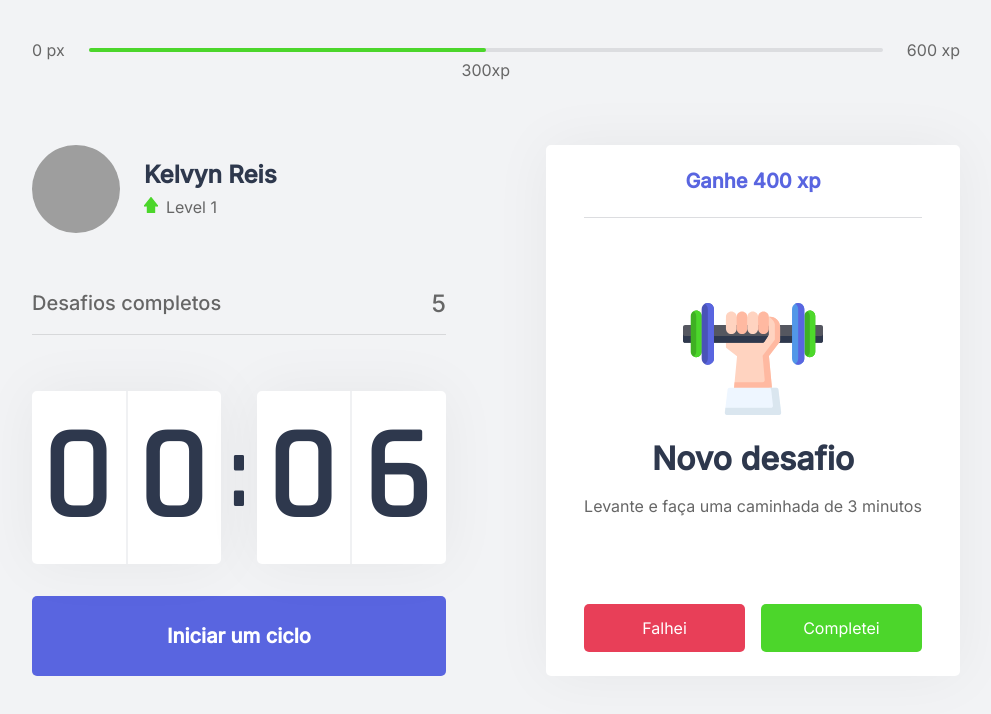
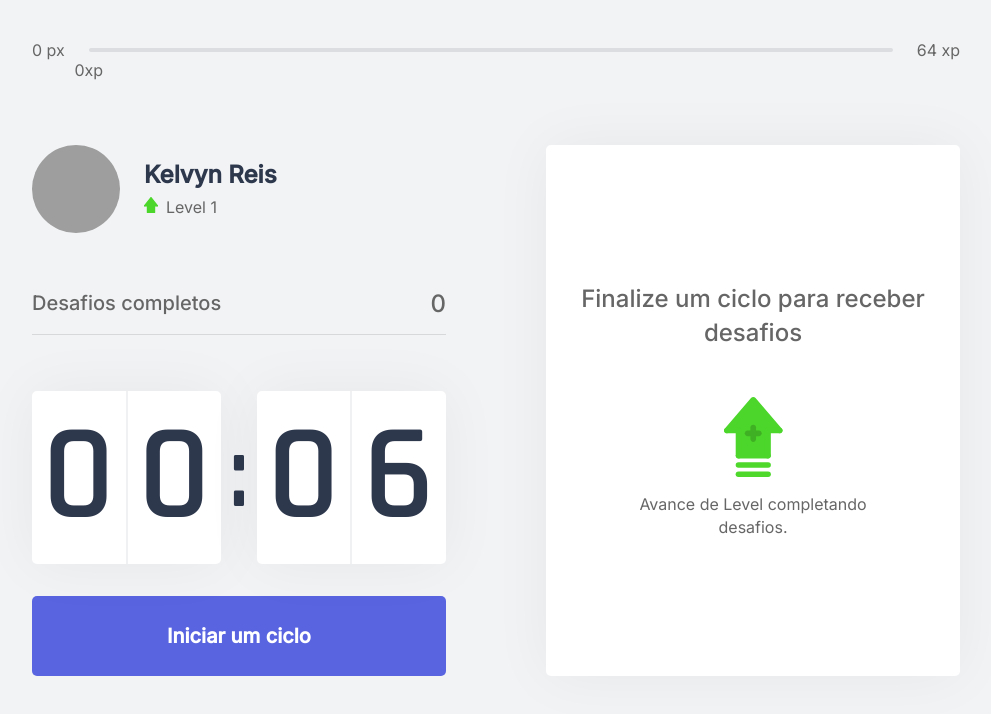
Before and after one commit to KelvynReis/Nlw-4, a Next.js app: page / in a window 1280 px wide. Shown: the top 714 px of the page, without its empty margins (144-1135 px from the left). Built offline with nearby package versions, Linux system fonts and the light colour scheme; grey boxes are pictures that could not be loaded.

Commit message:
iiciando as regras de neegocio

```diff
--- /dev/null
+++ b/challenges.json
@@ -0,0 +1,62 @@
+[
+  {
+    "type": "body",
+    "description": "Estique um de seus braços com a palma da mão virada para frente e puxe os dedos para cima por 10 segundos por mão.",
+    "amount": 80
+  },
+  {
+    "type": "body",
+    "description": "Estique seu braço contra o peito e puxe-o utilizando o outro braço por 10 segundos por braço.",
+    "amount": 60
+  },
+  {
+    "type": "body",
+    "description": "Puxe seu pescoço com a ajuda da mão para a direita e para a esquerda, permanecendo na posição por alguns segundos.",
+    "amount": 70
+  },
+  {
+    "type": "body",
+    "description": "Com as duas mãos na parte de trás da cabeça, leve-a para baixo, alongando a parte de trás da região.",
+    "amount": 60
+  },
+  {
+    "type": "body",
+    "description": "Cruze as pernas e desça com as mãos esticadas em direção ao chão. Repita o movimento com a outra perna na frente.",
+    "amount": 100
+  },
+  {
+    "type": "body",
+    "description": "Sentado, abra as pernas e tente encostar as palmas das mãos no chão, repita 3 vezes por 5 segundos.",
+    "amount": 80
+  },
+  {
+    "type": "body",
+    "description": "Puxe o joelho de encontro ao peito e segure, troque de perna após 10 segundos.",
+    "amount": 50
+  },
+  {
+    "type": "body",
+    "description": "Sentado, cruze uma perna e incline seu tronco à frente, troque de perna após 10 segundos.",
+    "amount": 80
+  },
+  {
+    "type": "eye",
+    "description": "Sentado, feche os olhos e cubra-os com as palmas da mão durante 2 minutos, depois abra normalmente.",
+    "amount": 90
+  },
+  {
+    "type": "eye",
+    "description": "Em algum ambiente aberto, olhe o mais longe que puder em quatro direções por 3s, mexa apenas os olhos. Repita 3 vezes.",
+    "amount": 140
+  },
+  {
+    "type": "eye",
+    "description": "Usando os polegares, massage a área abaixo das sobrancelhas em movimentos circulares por 15 segundos.",
+    "amount": 70
+  },
+  {
+    "type": "body",
+    "description": "Em pé, gire a cintura o máximo que puder para a esquerda, segure por cinco segundos. Repita para a direita.",
+    "amount": 90
+  }
+]
--- a/src/components/ChallengeBox.tsx
+++ b/src/components/ChallengeBox.tsx
@@ -1,28 +1,31 @@
+import { useContext } from 'react';
+import { ChallengesContexts } from '../contexts/ChallengesContext';
 import styles from '../styles/components/ChallengeBox.module.css';
 
 export function ChallengeBox(){
 
-    const hasActiveChallenge = true;
+    const { activeChallenge, resetChallenges } = useContext(ChallengesContexts);
 
     return(
         <div className={styles.challengeBoxContainer}>
 
-            { hasActiveChallenge ? (
+            { activeChallenge ? (
                 <div className={styles.challengeActive}>
                     <header>
-                        Ganhe 400 xp
+                        Ganhe {activeChallenge.amount}
                     </header>
 
                     <main>
-                        <img src="icons/body.svg" alt=""/>
+                        <img src={`icons/${activeChallenge.type}.svg`} alt=""/>
                         <strong>Novo desafio</strong>
-                        <p>Levante e faça uma caminhada de 3 minutos</p>
+                        <p>{activeChallenge.description}</p>
                     </main>
 
                     <footer>
                         <button
                          type="button"
                          className={styles.challengeFailedButton}
+                         onClick={resetChallenges}
                          >
                             Falhei
                          </button>
--- a/src/components/CompletedChallenges.tsx
+++ b/src/components/CompletedChallenges.tsx
@@ -1,10 +1,15 @@
+import { useContext } from 'react';
+import { ChallengesContexts } from '../contexts/ChallengesContext';
 import styles from '../styles/components/CompletedChallenges.module.css';
 
 export function CompletedChallenges(){
+
+    const { challengesCompleted} = useContext(ChallengesContexts)
+
     return(
         <div className={styles.completedeChallengesContainer}>
             <span>Desafios completos</span>
-            <span> 5 </span>
+            <span>{challengesCompleted}</span>
         </div>
     );
 }
--- a/src/components/Countdown.tsx
+++ b/src/components/Countdown.tsx
@@ -1,5 +1,5 @@
 import { useState, useEffect, useContext } from 'react';
-import { ChallengesContexts } from '../contexts/ChallengesContexts';
+import { ChallengesContexts } from '../contexts/ChallengesContext';
 import styles from '../styles/components/Countdown.module.css';
 
 let countdownTimeout: NodeJS.Timeout;
--- a/src/components/ExperienceBar.tsx
+++ b/src/components/ExperienceBar.tsx
@@ -1,17 +1,24 @@
+import { useContext } from 'react';
+import { ChallengesContexts } from '../contexts/ChallengesContext';
 import styles from '../styles/components/ExperienceBar.module.css';
 
 export function ExperienceBar(){
+
+    const { currentExperience, experienceToNextlevel } = useContext(ChallengesContexts);
+
+    const percentToNextLevel = Math.round(currentExperience * 100) / experienceToNextlevel
+
     return(
         <header className={styles.experienceBar}>
             <span>0 px</span>
                 <div>
-                    <div style={{ width: '50%'}}/>
+                    <div style={{ width: `${percentToNextLevel}%`}}/>
 
-                    <span className={styles.currentExperience} style={{ left: '50%'}}>
-                        300xp
+                    <span className={styles.currentExperience} style={{ left: `${percentToNextLevel}%`}}>
+                        {currentExperience}xp
                     </span>
                 </div>
-            <span>600 xp</span>
+            <span>{experienceToNextlevel} xp</span>
         </header>
     );
 }
--- /dev/null
+++ b/src/contexts/ChallengesContext.tsx
@@ -0,0 +1,67 @@
+import { createContext, useState, ReactNode} from 'react';
+import challenges from '../../challenges.json';
+
+interface Challenge{
+    type: 'body' | 'eye';
+    description: string;
+    amount: number;
+}
+
+interface ChallengesContextData{
+    level: number;
+    currentExperience: number;
+    experienceToNextlevel: number;
+    activeChallenge: Challenge;
+    challengesCompleted: number;
+    Levelup: () => void;
+    startNewChallenge: () => void;
+    resetChallenges: () => void;
+}
+
+interface ChallengesProviderPros{
+    children: ReactNode;
+}
+
+export const ChallengesContexts = createContext({} as ChallengesContextData );
+
+export function ChallengesProvider({ children }: ChallengesProviderPros ) {
+    const [level, setLevel] = useState(1);
+    const [currentExperience, setCurrentExperience] = useState(0);
+    const [challengesCompleted, setChallengesCompleted] = useState(0);
+
+    const [activeChallenge, setActiveChallenge] =useState(null);
+
+    const experienceToNextlevel = Math.pow((level + 1) * 4 , 2);
+
+    function Levelup(){
+        setLevel(level + 1);
+    }
+
+    function startNewChallenge(){
+        const radonChallengeIndex = Math.floor(Math.random() * challenges.length);
+        const challenge = challenges[radonChallengeIndex];
+
+        setActiveChallenge(challenge);
+    }
+
+    function resetChallenges(){
+        setActiveChallenge(null);
+    }
+
+    return (
+        <ChallengesContexts.Provider
+         value={{
+                    level,
+                    currentExperience,
+                    experienceToNextlevel,
+                    challengesCompleted,
+                    Levelup,
+                    activeChallenge,
+                    startNewChallenge,
+                    resetChallenges,
+                }}
+            >
+                { children }
+        </ChallengesContexts.Provider>
+    );
+}
--- a/src/contexts/ChallengesContexts.tsx
+++ /dev/null
@@ -1,44 +0,0 @@
-import { createContext, useState, ReactNode} from 'react';
-
-
-interface ChallangesContextData{
-    level: number,
-    currentExperience: number,
-    challengesCompleted: number,
-    Levelup: () => void,
-    startNewChallenge: () => void;
-}
-
-interface ChallengesProviderPros{
-    children: ReactNode;
-}
-
-export const ChallengesContexts = createContext({} as ChallangesContextData );
-
-export function ChallengesProvider({ children }: ChallengesProviderPros ) {
-    const [level, setLevel] = useState(1);
-    const [currentExperience, setCurrentExperience] = useState(0);
-    const [challengesCompleted, setChallengesCompleted] = useState(0);
-
-    function Levelup(){
-        setLevel(level + 1);
-    }
-
-    function startNewChallenge(){
-        console.log('New challenge');
-    }
-
-    return (
-        <ChallengesContexts.Provider
-         value={{
-                    level,
-                    currentExperience,
-                    challengesCompleted,
-                    Levelup,
-                    startNewChallenge
-                }}
-            >
-                { children }
-        </ChallengesContexts.Provider>
-    );
-}
--- a/src/pages/_app.tsx
+++ b/src/pages/_app.tsx
@@ -1,4 +1,4 @@
-import { ChallengesContexts, ChallengesProvider} from '../contexts/ChallengesContexts';
+import { ChallengesContexts, ChallengesProvider} from '../contexts/ChallengesContext';
 
 import '../styles/global.css'
 
```
